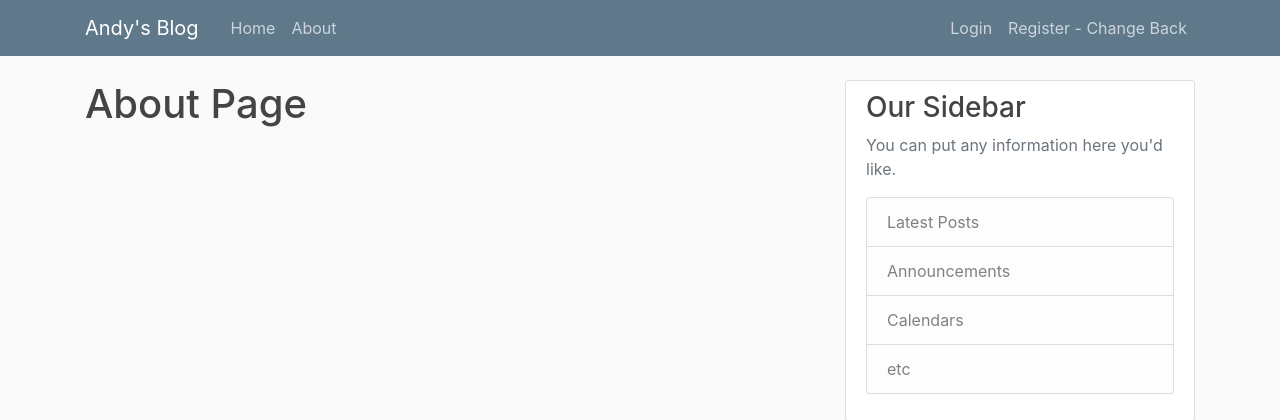
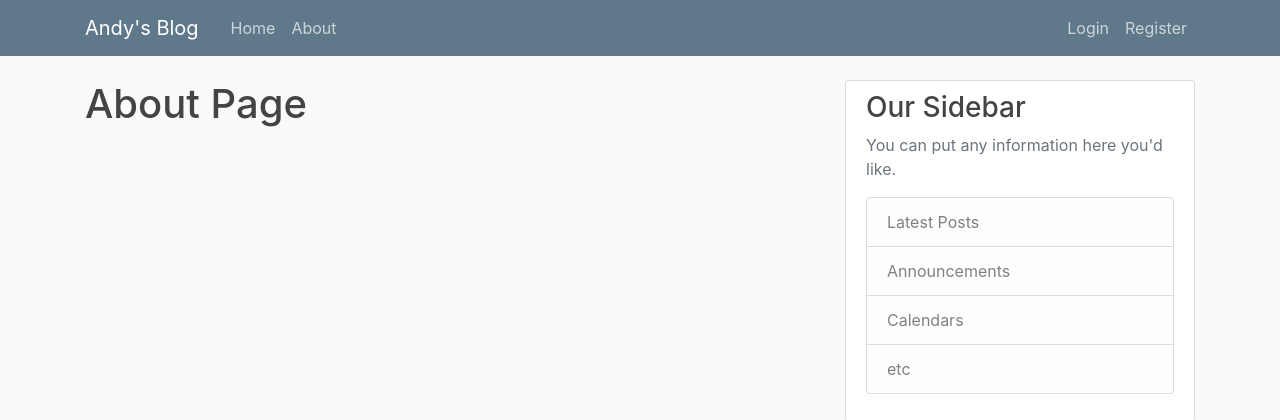
Before and after one commit to bhavyakundra/Blog-Site, a Flask app: page /about in a window 1280 px wide. Shown: the top 420 px of the page. Run offline with Flask 2, Linux system fonts and the light colour scheme; parts of the project's set-up code (start-up, migrations or seed data) failed here and were passed over; some libraries are stand-ins or nearby versions.

Commit message:
change back test

```diff
--- a/flask_blog_andy/flaskblog/templates/layout.html
+++ b/flask_blog_andy/flaskblog/templates/layout.html
@@ -40,7 +40,7 @@
                 {% endif %}
               {% else %}
                 <a class="nav-item nav-link" href="{{ url_for('users.login') }}">Login</a>
-                <a class="nav-item nav-link" href="{{ url_for('users.register') }}">Register - Change Back</a>
+                <a class="nav-item nav-link" href="{{ url_for('users.register') }}">Register</a>
               {% endif %}
             </div>
           </div>
```
